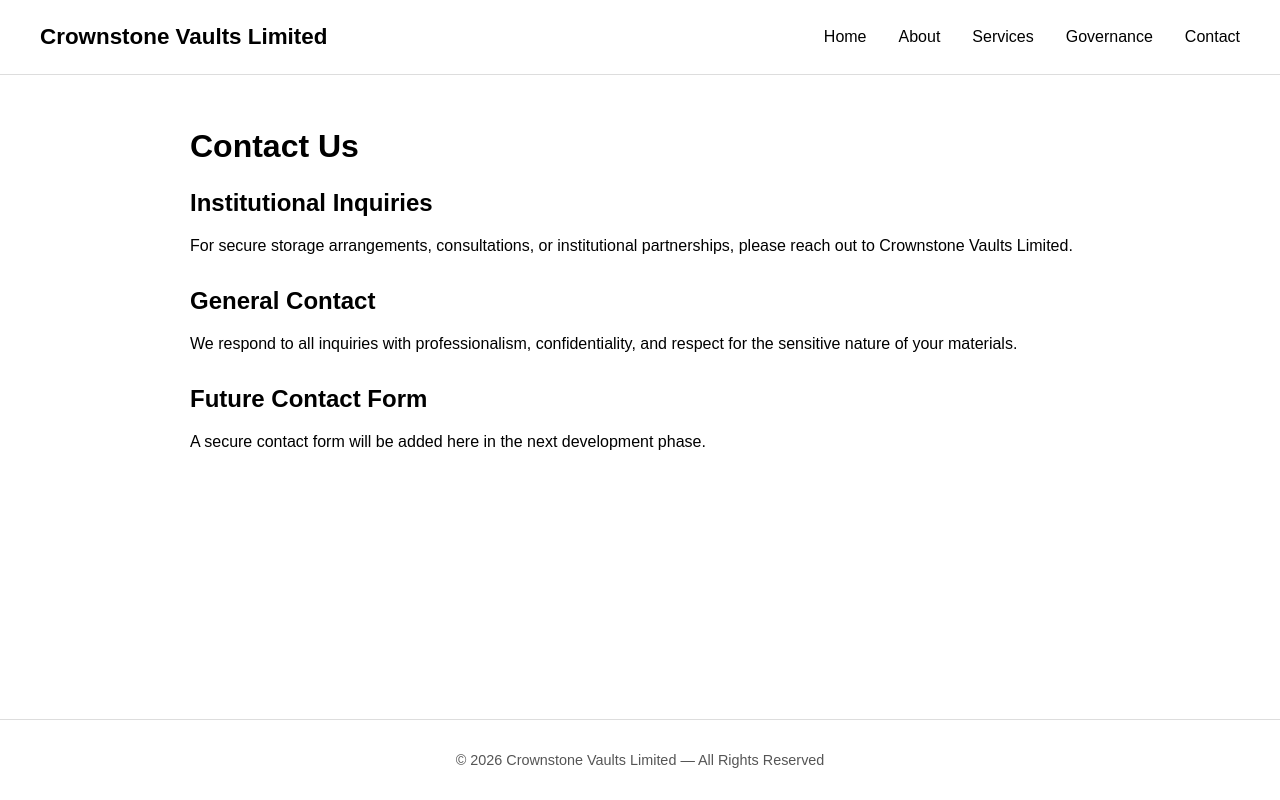
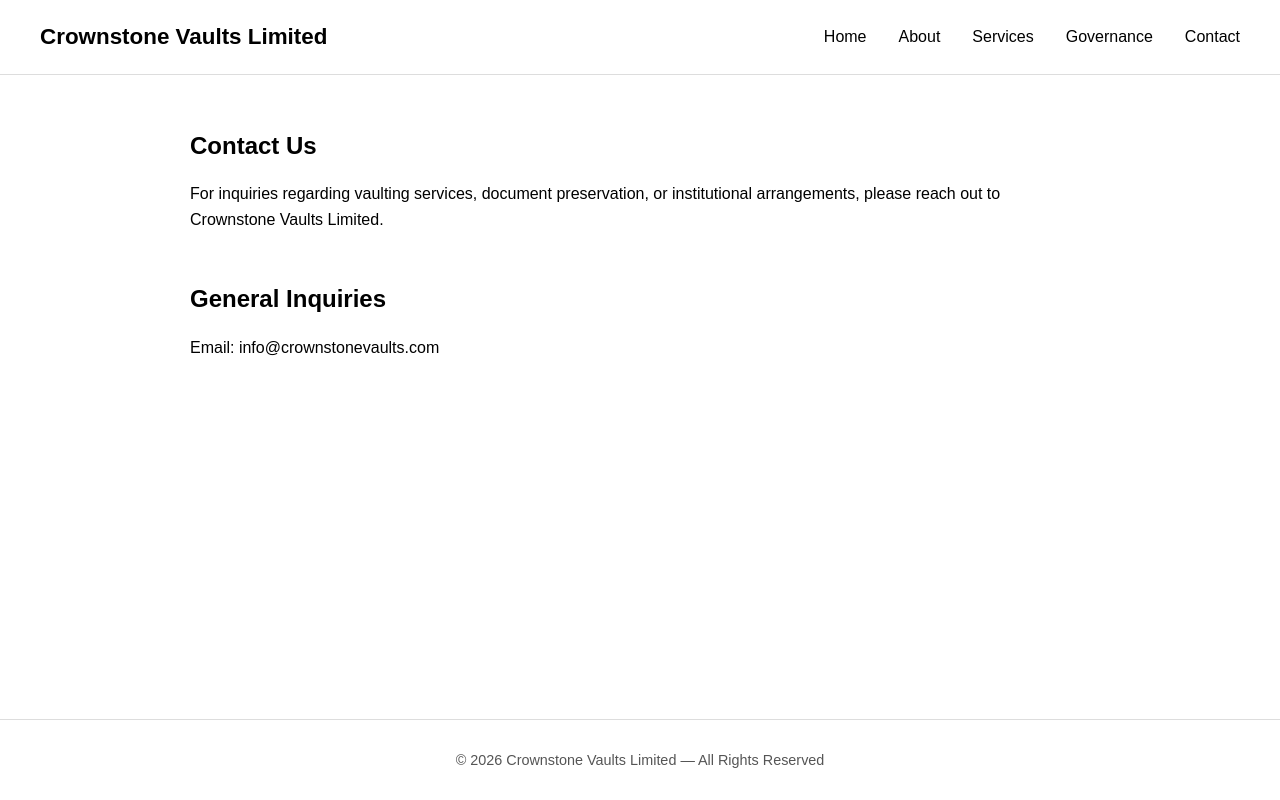
Before and after one commit to soulnlite/crownstone-vaults, a Next.js app: page /contact in a window 1280 px wide. Built offline with nearby package versions, Linux system fonts and the light colour scheme.

Commit message:
Contact Upgrade

```diff
--- a/app/contact/page.tsx
+++ b/app/contact/page.tsx
@@ -1,30 +1,25 @@
 export default function ContactPage() {
   return (
-    <main style={{ padding: "2rem", maxWidth: "900px", margin: "0 auto" }}>
-      <h1>Contact Us</h1>
-
-      <section style={{ marginTop: "1.5rem" }}>
-        <h2>Institutional Inquiries</h2>
+    <main
+      style={{
+        padding: "2rem",
+        maxWidth: "900px",
+        margin: "0 auto",
+        lineHeight: 1.6,
+      }}
+    >
+      <section style={{ marginBottom: "3rem" }}>
+        <h1 style={{ marginBottom: "1rem" }}>Contact Us</h1>
         <p>
-          For secure storage arrangements, consultations, or institutional
-          partnerships, please reach out to Crownstone Vaults Limited.
+          For inquiries regarding vaulting services, document preservation, or
+          institutional arrangements, please reach out to Crownstone Vaults
+          Limited.
         </p>
       </section>
 
-      <section style={{ marginTop: "2rem" }}>
-        <h2>General Contact</h2>
-        <p>
-          We respond to all inquiries with professionalism, confidentiality, and
-          respect for the sensitive nature of your materials.
-        </p>
-      </section>
-
-      <section style={{ marginTop: "2rem" }}>
-        <h2>Future Contact Form</h2>
-        <p>
-          A secure contact form will be added here in the next development
-          phase.
-        </p>
+      <section style={{ marginBottom: "3rem" }}>
+        <h2 style={{ marginBottom: "0.5rem" }}>General Inquiries</h2>
+        <p>Email: info@crownstonevaults.com</p>
       </section>
     </main>
   );
```
